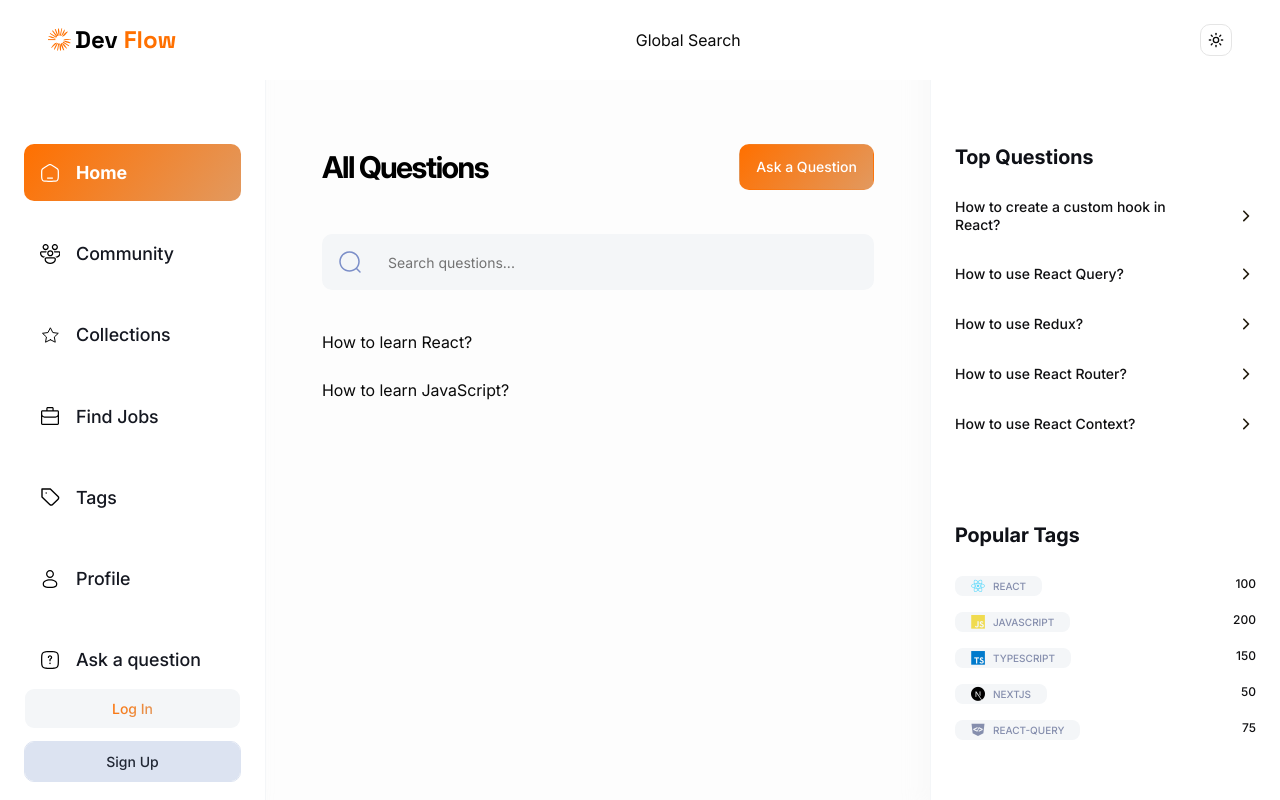
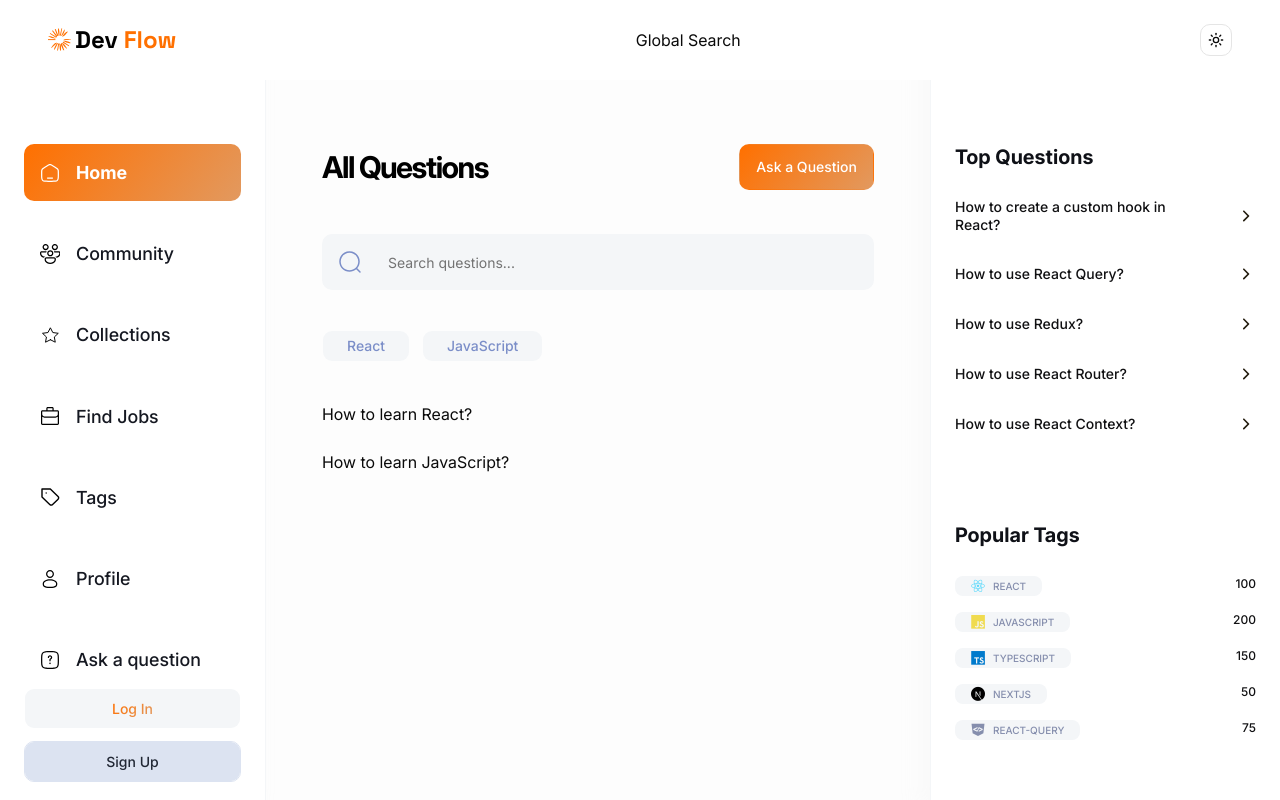
Before and after one commit to RoggiDev/jsmastery_devflow, a Next.js app: page / in a window 1280 px wide. Built offline with nearby package versions, Linux system fonts and the light colour scheme; no server answers.

Commit message:
Filter in Next.js

```diff
--- a/app/(root)/page.tsx
+++ b/app/(root)/page.tsx
@@ -1,3 +1,4 @@
+import HomeFilter from "@/components/filters/HomeFilter";
 import LocalSearch from "@/components/search/LocalSearch";
 import { Button } from "@/components/ui/button";
 import ROUTES from "@/constants/routes";
@@ -10,7 +11,7 @@
     description: "I want to learn React, can anyone help me?",
     tags: [
       { _id: "1", name: "React" },
-      { _id: "2", name: "JavaScript" },
+      { _id: "2", name: "React" },
     ],
     author: { _id: "1", name: "John Doe" },
     upvotes: 10,
@@ -23,7 +24,7 @@
     title: "How to learn JavaScript?",
     description: "I want to learn JavaScript, can anyone help me?",
     tags: [
-      { _id: "1", name: "React" },
+      { _id: "1", name: "JavaScript" },
       { _id: "2", name: "JavaScript" },
     ],
     author: { _id: "1", name: "John Doe" },
@@ -39,11 +40,19 @@
 }
 
 const Home = async ({ searchParams }: SearchParams) => {
-  const { query = "" } = await searchParams;
+  const { query = "", filter = "" } = await searchParams;
 
-  const filteredQuestions = questions.filter((question) =>
-    question.title.toLowerCase().includes(query?.toLowerCase()),
-  );
+  const filteredQuestions = questions.filter((question) => {
+    const matchQuery = question.title
+      .toLowerCase()
+      .includes(query?.toLowerCase());
+
+    const matchesFilter = filter
+      ? question.tags[0].name.toLowerCase() === filter.toLowerCase()
+      : true;
+
+    return matchQuery && matchesFilter;
+  });
 
   return (
     <>
@@ -57,6 +66,7 @@
           <Link href={ROUTES.ASK_QUESTION}>Ask a Question</Link>
         </Button>
       </section>
+
       <section className="mt-11">
         <LocalSearch
           route="/"
@@ -65,7 +75,9 @@
           otherClasses="flex-1"
         />
       </section>
-      {/* HomeFilter */}
+
+      <HomeFilter />
+
       <div className="mt-10 flex w-full flex-col gap-6">
         {filteredQuestions.map((question) => (
           <h1 key={question._id}>{question.title}</h1>
--- /dev/null
+++ b/components/filters/HomeFilter.tsx
@@ -0,0 +1,79 @@
+"use client";
+
+import { useState } from "react";
+import { Button } from "../ui/button";
+import { useRouter, useSearchParams } from "next/navigation";
+import { cn } from "@/lib/utils";
+import { formUrlQuery, removeKeysFromUrlQuery } from "@/lib/url";
+
+const filters = [
+  { name: "React", value: "react" },
+  { name: "JavaScript", value: "javascript" },
+  /* {
+    name: "Newest",
+    value: "newest",
+  },
+  {
+    name: "Popular",
+    value: "popular",
+  },
+  {
+    name: "Unanswered",
+    value: "unanswered",
+  },
+  {
+    name: "Recommended",
+    value: "recommended",
+  }, */
+];
+
+const HomeFilter = () => {
+  const router = useRouter();
+  const searchParams = useSearchParams();
+  const filetParams = searchParams.get("filter");
+  const [active, setActive] = useState(filetParams || "");
+
+  const handleTpeClick = (filter: string) => {
+    let newUrl = "";
+
+    if (filter === active) {
+      setActive("");
+
+      newUrl = removeKeysFromUrlQuery({
+        params: searchParams.toString(),
+        keysToRemove: ["filter"],
+      });
+    } else {
+      setActive(filter);
+
+      newUrl = formUrlQuery({
+        params: searchParams.toString(),
+        key: "filter",
+        value: filter.toLowerCase(),
+      });
+    }
+
+    router.push(newUrl, { scroll: false });
+  };
+
+  return (
+    <div className="mt-10 hidden flex-wrap gap-3 sm:flex">
+      {filters.map((filter) => (
+        <Button
+          key={filter.name}
+          className={cn(
+            `body-medium rounded-lg px-6 py-3 capitalize shadow-none`,
+            active === filter.value
+              ? "bg-primary-100 text-primary-500 hover:bg-primary-100 dark:bg-dark-400 dark:text-primary-500 dark:hover:bg-dark-400"
+              : "bg-light-800 text-light-500 hover:bg-light-800 dark:bg-dark-300 dark:text-light-500 dark:hover:bg-dark-300",
+          )}
+          onClick={() => handleTpeClick(filter.value)}
+        >
+          {filter.name}
+        </Button>
+      ))}
+    </div>
+  );
+};
+
+export default HomeFilter;
```
